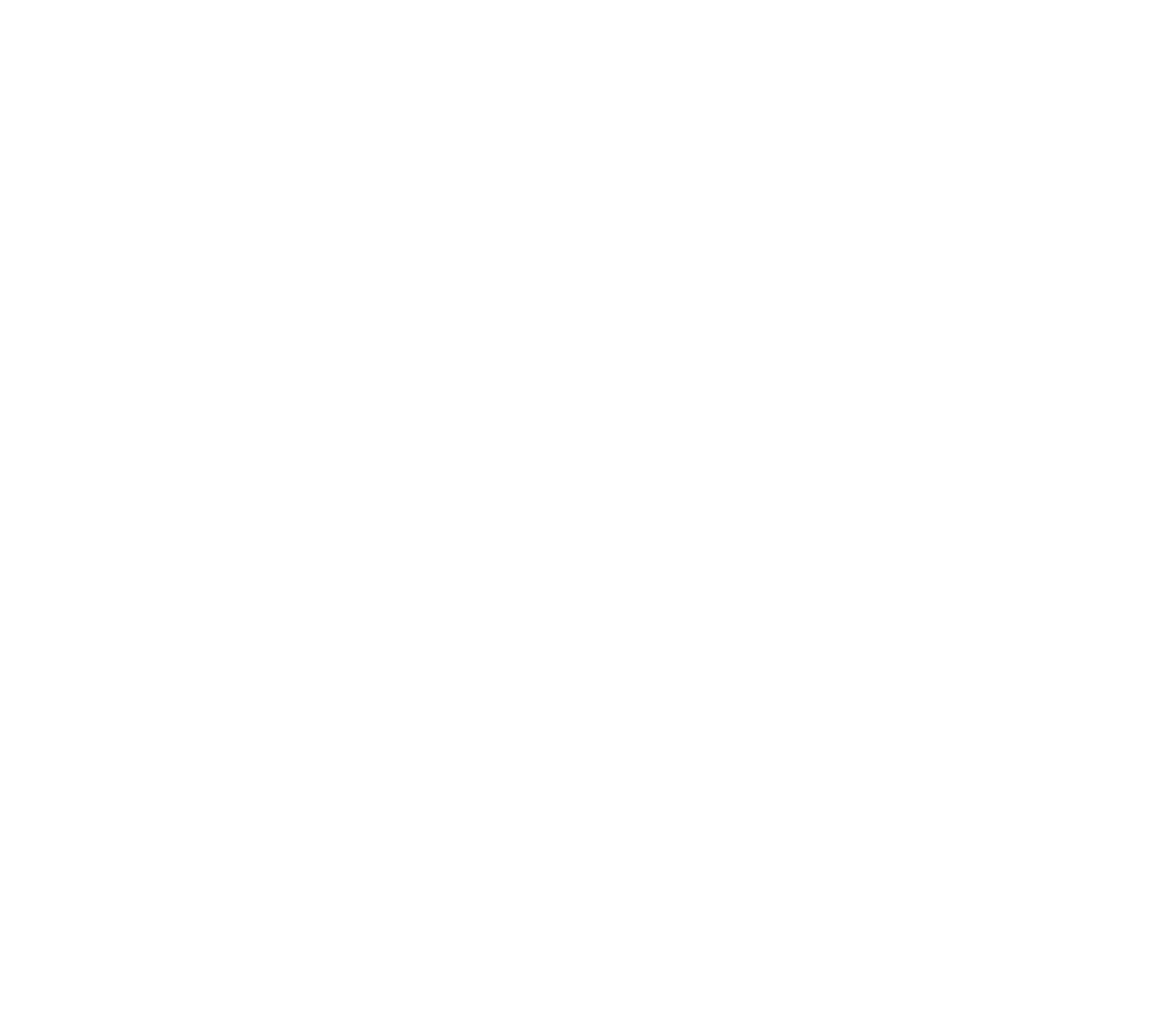
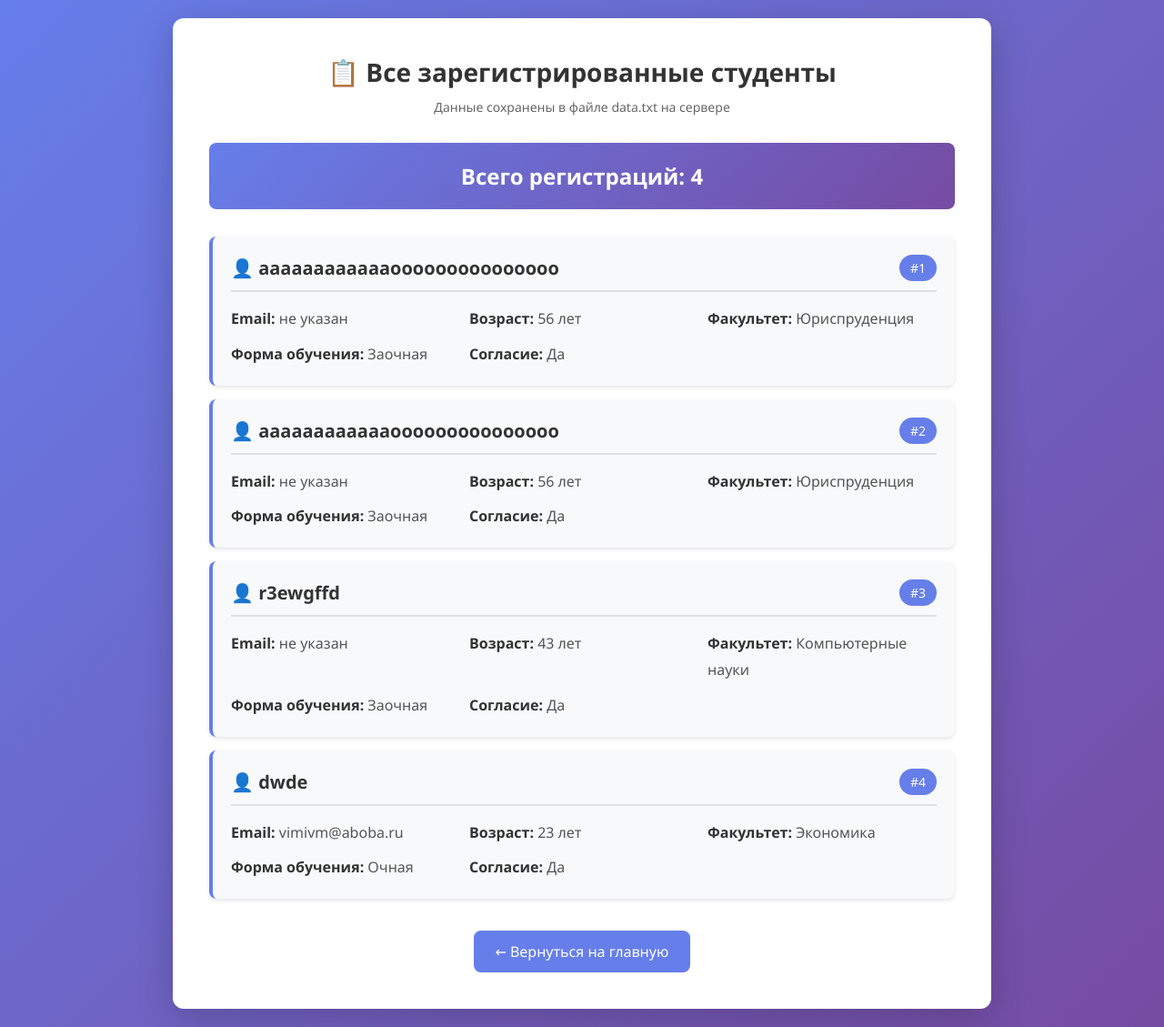
Before and after one commit to PELMENAP/web, a PHP site: page /view.php in a window 1280 px wide. Before the commit the page is empty. Shown: the whole page at 91% size. Before the commit the page ends 800 px from the top, so only its background shows below. Run offline with PHP 8.4, Linux system fonts and the light colour scheme.

Commit message:
View Added (3 LAB FINAL COMMIT)

```diff
--- a/nginx-lab/www/data.txt
+++ b/nginx-lab/www/data.txt
@@ -1,3 +1,4 @@
 aaaaaaaaaaaaooooooooooooooo;;56;law;parttime;yes
 aaaaaaaaaaaaooooooooooooooo;;56;law;parttime;yes
 r3ewgffd;;43;cs;parttime;yes
+dwde;vimivm@aboba.ru;23;economics;fulltime;yes
--- a/nginx-lab/www/style.css
+++ b/nginx-lab/www/style.css
@@ -264,3 +264,81 @@ button:active {
     background: #667eea;
     color: white;
 }
+
+
+
+.records-container {
+    max-width: 900px;
+}
+.record-card {
+    background: #f8f9fa;
+    padding: 20px;
+    border-radius: 8px;
+    margin: 15px 0;
+    border-left: 4px solid #667eea;
+    box-shadow: 0 2px 4px rgba(0,0,0,0.1);
+}
+.record-header {
+    display: flex;
+    justify-content: space-between;
+    align-items: center;
+    margin-bottom: 15px;
+    padding-bottom: 10px;
+    border-bottom: 2px solid #e0e0e0;
+}
+.record-name {
+    font-size: 20px;
+    font-weight: 600;
+    color: #333;
+}
+.record-number {
+    background: #667eea;
+    color: white;
+    padding: 5px 12px;
+    border-radius: 20px;
+    font-size: 14px;
+}
+.record-details {
+    display: grid;
+    grid-template-columns: repeat(auto-fit, minmax(200px, 1fr));
+    gap: 10px;
+}
+.detail-item {
+    color: #555;
+    line-height: 1.8;
+}
+.detail-item strong {
+    color: #333;
+}
+.no-records {
+    text-align: center;
+    padding: 40px;
+    color: #999;
+    font-size: 18px;
+}
+.back-link {
+    display: inline-block;
+    margin-top: 20px;
+    padding: 12px 24px;
+    background: #667eea;
+    color: white;
+    text-decoration: none;
+    border-radius: 8px;
+    transition: all 0.3s;
+}
+.back-link:hover {
+    background: #5568d3;
+    transform: translateY(-2px);
+}
+.stats {
+    background: linear-gradient(135deg, #667eea 0%, #764ba2 100%);
+    color: white;
+    padding: 20px;
+    border-radius: 8px;
+    margin-bottom: 30px;
+    text-align: center;
+}
+.stats h3 {
+    margin: 0;
+    font-size: 24px;
+}
--- a/nginx-lab/www/view.php
+++ b/nginx-lab/www/view.php
@@ -0,0 +1,87 @@
+<?php
+session_start();
+
+$facultyNames = [
+    'cs' => 'Компьютерные науки',
+    'math' => 'Математика',
+    'physics' => 'Физика',
+    'economics' => 'Экономика',
+    'law' => 'Юриспруденция'
+];
+
+$studyFormNames = [
+    'fulltime' => 'Очная',
+    'parttime' => 'Заочная',
+    'evening' => 'Вечерняя'
+];
+?>
+<!DOCTYPE html>
+<html lang="ru">
+<head>
+    <meta charset="UTF-8">
+    <meta name="viewport" content="width=device-width, initial-scale=1.0">
+    <title>Все регистрации</title>
+    <link rel="stylesheet" href="style.css">
+</head>
+<body>
+    <div class="container records-container">
+        <h1>📋 Все зарегистрированные студенты</h1>
+        <p class="subtitle">Данные сохранены в файле data.txt на сервере</p>
+
+        <?php
+        if (file_exists("data.txt")) {
+            $lines = file("data.txt", FILE_IGNORE_NEW_LINES | FILE_SKIP_EMPTY_LINES);
+            $count = count($lines);
+
+            if ($count > 0) {
+                echo '<div class="stats">';
+                echo '<h3>Всего регистраций: ' . $count . '</h3>';
+                echo '</div>';
+
+                $recordNumber = 1;
+                foreach ($lines as $line) {
+                    $parts = explode(";", $line);
+
+                    if (count($parts) >= 6) {
+                        $name = htmlspecialchars($parts[0]);
+                        $email = htmlspecialchars($parts[1]);
+                        $age = htmlspecialchars($parts[2]);
+                        $faculty = htmlspecialchars($parts[3]);
+                        $studyForm = htmlspecialchars($parts[4]);
+                        $agree = htmlspecialchars($parts[5]);
+
+                        $facultyDisplay = $facultyNames[$faculty] ?? $faculty;
+                        $studyFormDisplay = $studyFormNames[$studyForm] ?? $studyForm;
+                        $agreeDisplay = $agree === 'yes' ? 'Да' : 'Нет';
+
+                        echo '<div class="record-card">';
+                        echo '<div class="record-header">';
+                        echo '<div class="record-name">👤 ' . $name . '</div>';
+                        echo '<div class="record-number">#' . $recordNumber . '</div>';
+                        echo '</div>';
+                        echo '<div class="record-details">';
+                        echo '<div class="detail-item"><strong>Email:</strong> ' . ($email ?: 'не указан') . '</div>';
+                        echo '<div class="detail-item"><strong>Возраст:</strong> ' . $age . ' лет</div>';
+                        echo '<div class="detail-item"><strong>Факультет:</strong> ' . $facultyDisplay . '</div>';
+                        echo '<div class="detail-item"><strong>Форма обучения:</strong> ' . $studyFormDisplay . '</div>';
+                        echo '<div class="detail-item"><strong>Согласие:</strong> ' . $agreeDisplay . '</div>';
+                        echo '</div>';
+                        echo '</div>';
+
+                        $recordNumber++;
+                    }
+                }
+            } else {
+                echo '<div class="no-records">📭 Файл пуст. Регистраций пока нет.</div>';
+            }
+        } else {
+            echo '<div class="no-records">📄 Файл data.txt не найден. Зарегистрируйте первого студента!</div>';
+        }
+        ?>
+
+        <div style="text-align: center;">
+            <a href="index.php" class="back-link">← Вернуться на главную</a>
+        </div>
+    </div>
+</body>
+</html>
```
Also changed, not shown: screenshoots/lab3/2-3.png (added), screenshoots/lab3/4.png (renamed from screenshoots/lab3/2.png), screenshoots/lab3/5-6.png (added), screenshoots/lab3/penalty task.png (added).
